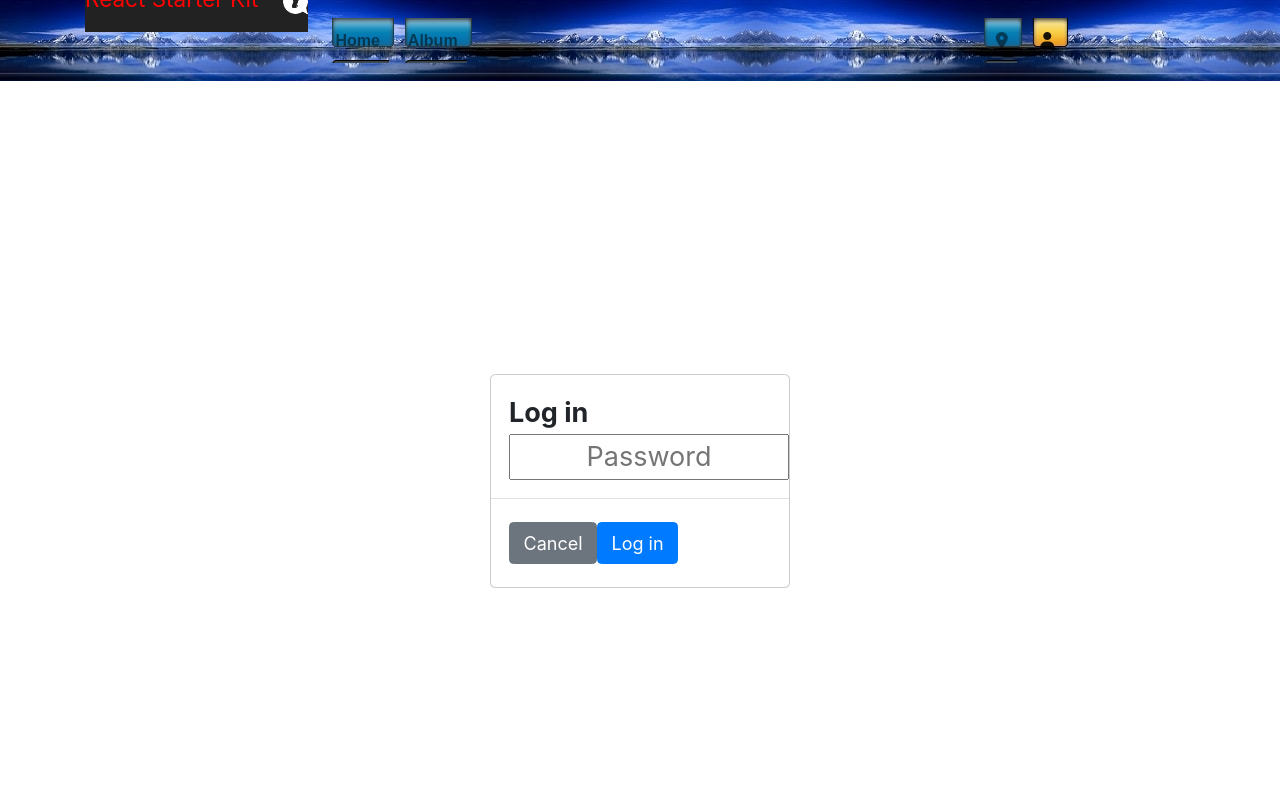
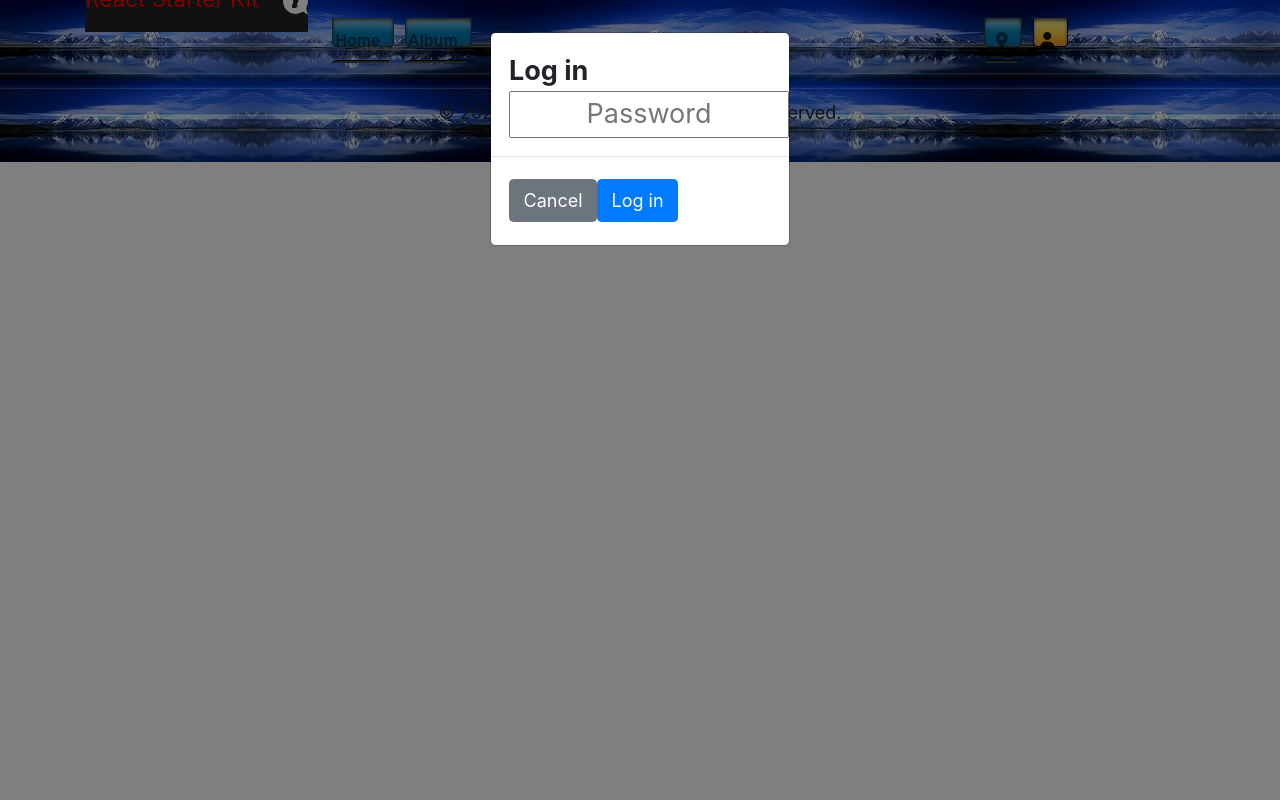
Before and after one commit to developersplaybook/ReactStarterKitClient, a React (Create React App) app: page /user in a window 1280 px wide. Shown: the top 800 px of the page. Built offline with nearby package versions, Linux system fonts and the light colour scheme.

Commit message:
Fixing react modal

```diff
--- a/package.json
+++ b/package.json
@@ -14,7 +14,7 @@
     "bootstrap": "^5.3.3",
     "bootstrap-css-only": "3.3.5",
     "react": "^18.3.1",
-    "react-bootstrap": "^2.10.4",
+    "react-bootstrap": "^2.10.5",
     "react-dom": "^18.3.1",
     "react-router": "^6.26.0",
     "react-router-dom": "^6.26.0",
--- a/src/components/user/LoginOutForm.jsx
+++ b/src/components/user/LoginOutForm.jsx
@@ -1,5 +1,6 @@
 import React, { useState } from 'react';
 import { Modal, Button } from 'react-bootstrap';
+import { useNavigate } from 'react-router-dom';
 import FormInput from '../common/FormInput';
 import { FontAwesomeIcon } from '@fortawesome/react-fontawesome';
 import { faSpinner } from '@fortawesome/free-solid-svg-icons';
@@ -11,6 +12,7 @@ const LoginOutForm = () => {
   const [password, setPassword] = useState('');
   const [captionText, setCaptionText] = useState('Log in');
   const { loading, setLoading } = useLoading();
+  const navigate = useNavigate();
 
   const handleClose = () => {
     setShowModal(false);
@@ -35,7 +37,7 @@ const LoginOutForm = () => {
       } else {
         const response = await checkPasswordAsync(password);
         if (response === 'PasswordOk') {
-          window.history.back();
+          navigate('/albums');
         } else {
           // Handle case where response is not a token
           console.error('Login failed or invalid response');
@@ -51,12 +53,12 @@ const LoginOutForm = () => {
 };
 
   return (
-    <Modal.Dialog
+    <Modal
       size="sm"
       show={showModal}
       onHide={handleClose}
       aria-labelledby="example-modal-sizes-title-sm"
-      centered
+      animation={false}
     >
       <Modal.Header>
         <Modal.Title>
@@ -90,7 +92,7 @@ const LoginOutForm = () => {
           />
         </Button>
       </Modal.Body>
-    </Modal.Dialog>
+    </Modal>
   );
 };
 
```
Also changed, not shown: 1 other file (tests, documents, lock files or other folders).
